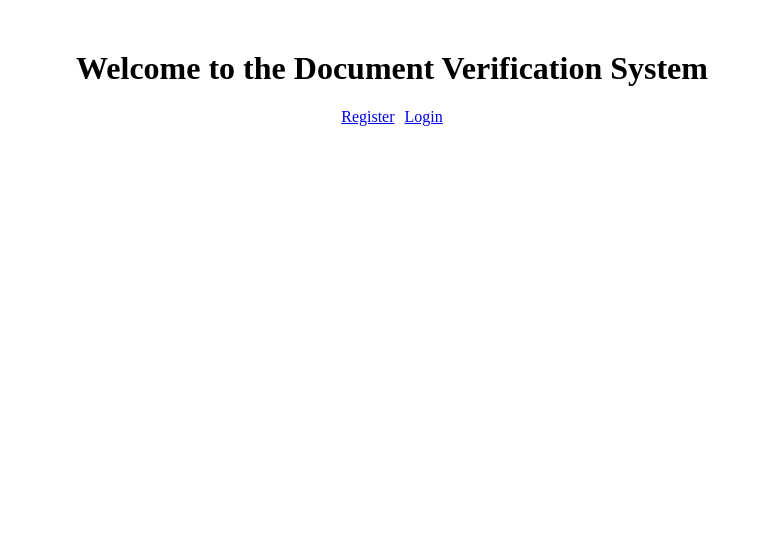
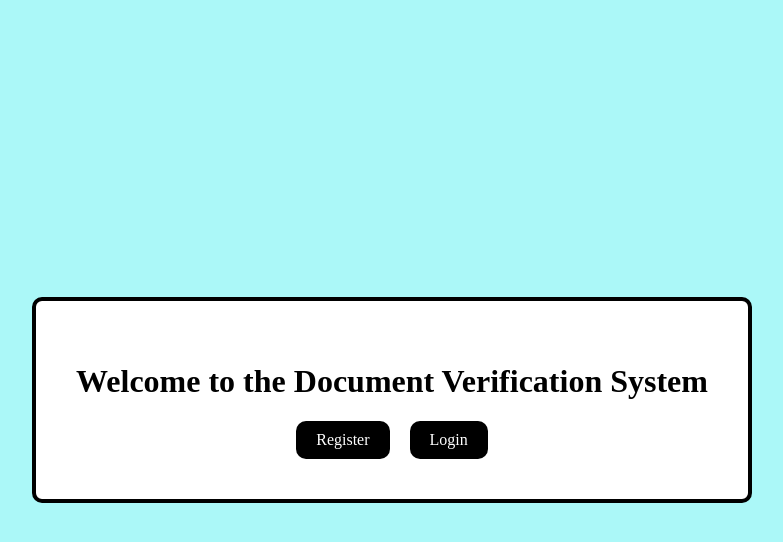
Before and after one commit to RSaiKartik2202/MERN-Doc-Verification-System, a React (Vite) app in the folder frontend/: page / in a window 1280 px wide. Shown: the top 542 px of the page, without its empty margins (248-1031 px from the left). Built offline with nearby package versions, Linux system fonts and the light colour scheme.

Commit message:
Add css to Home.jsx

```diff
--- /dev/null
+++ b/frontend/src/pages/Home.css
@@ -0,0 +1,32 @@
+/* Add css to Home.jsx */
+
+/* Align the container to the center of the page */
+body {
+    display: flex;
+    justify-content: center;
+    align-items: center;
+    height: 100vh;
+    margin: 0;
+    background-color: rgb(171, 248, 248);
+}
+.home-container {
+    background-color: white;
+    padding: 40px;
+    border: 4px solid black;
+    border-radius: 10px;
+    text-align: center;
+}
+.nav-links {
+    margin-top: 20px;
+    display: flex;
+    justify-content: center;
+    align-items: center;
+    gap: 20px;
+}
+.link {
+    text-decoration: none;
+    color: white;
+    background-color: black;
+    padding: 10px 20px;
+    border-radius: 10px;
+}
--- a/frontend/src/pages/Home.jsx
+++ b/frontend/src/pages/Home.jsx
@@ -1,12 +1,13 @@
 import { Link } from "react-router-dom";
+import "./Home.css";
 
 export default function Home() {
   return (
-    <div style={{ textAlign: "center", marginTop: "50px" }}>
-      <h1>Welcome to the Document Verification System</h1>
-      <nav style={{ marginTop: "20px" }}>
-        <Link to="/register" style={{ marginRight: "10px" }}>Register</Link>
-        <Link to="/login">Login</Link>
+    <div className="home-container">
+      <h1 className="title">Welcome to the Document Verification System</h1>
+      <nav className="nav-links">
+        <Link to="/register" className="link">Register</Link>
+        <Link to="/login" className="link">Login</Link>
       </nav>
     </div>
   );
```
